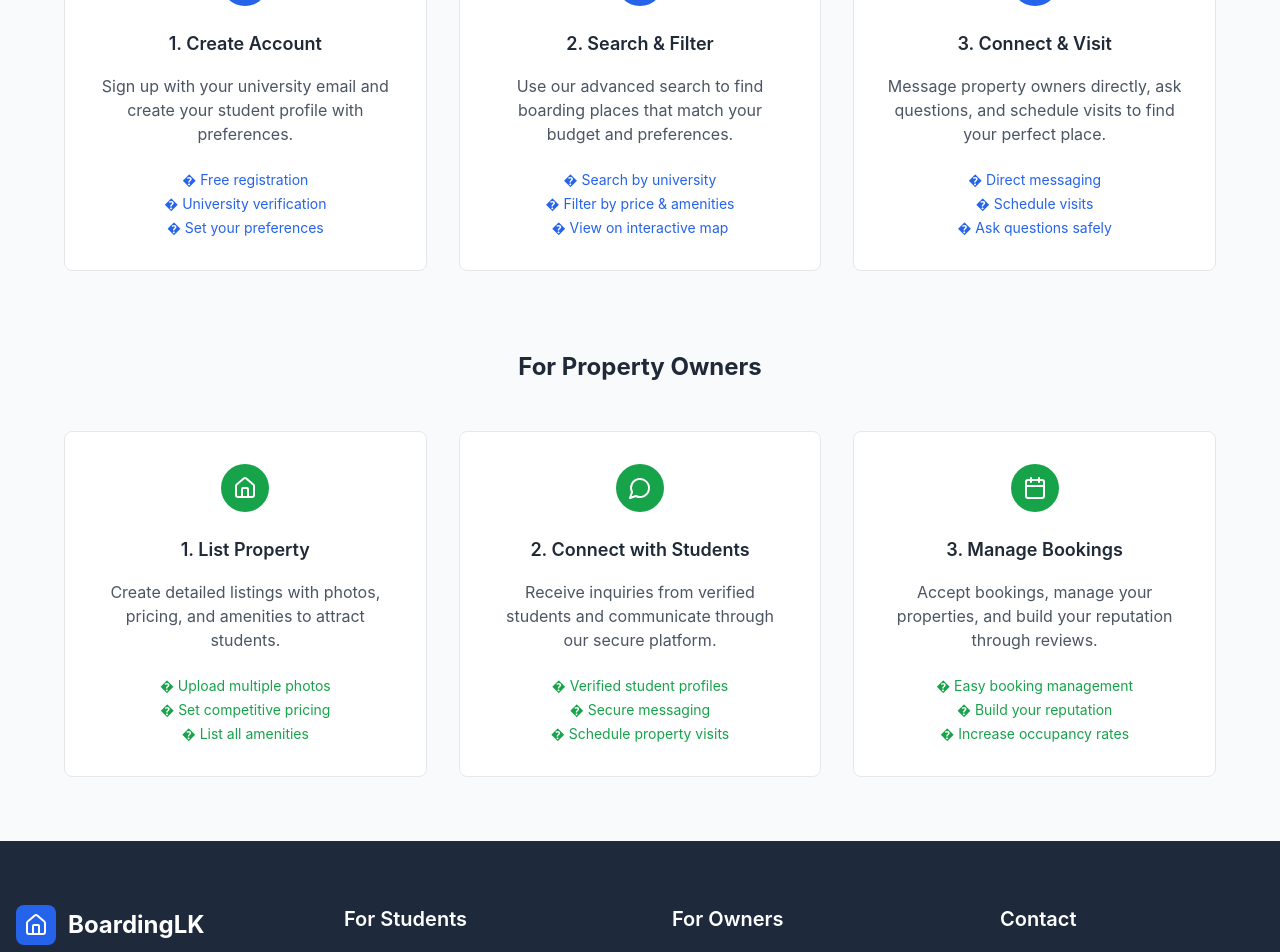
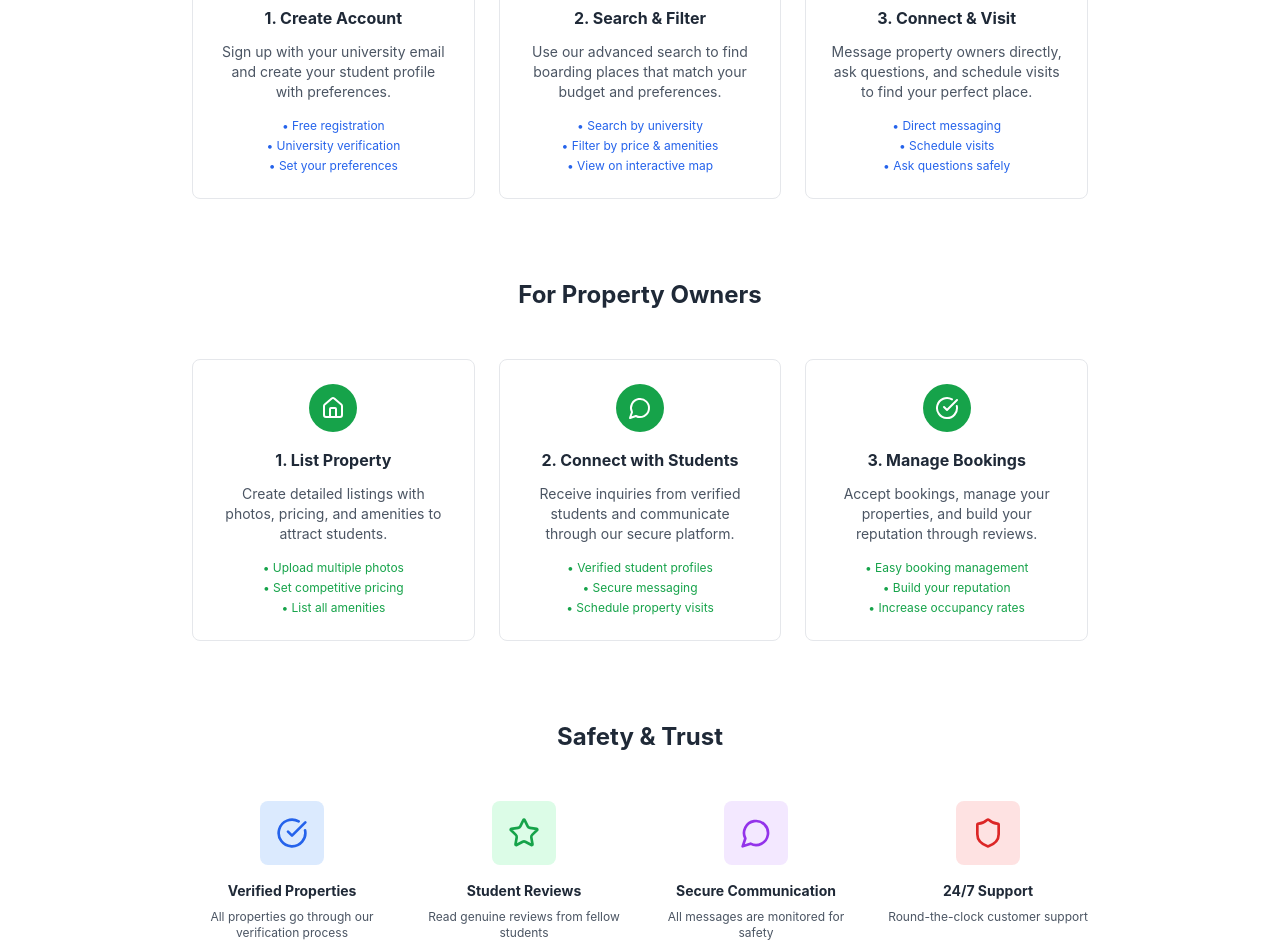
Before and after one commit to Thilan071/bodima, a React (Create React App) app in the folder bodima/: page /how-it-works in a window 1280 px wide. Shown: the part 460-1412 px from the top of the page. Built offline with nearby package versions, Linux system fonts and the light colour scheme.

Commit message:
added the other part of how it works page

```diff
--- a/bodima/src/components/howItWorks/howItWorks.js
+++ b/bodima/src/components/howItWorks/howItWorks.js
@@ -1,6 +1,5 @@
-// filepath: e:\Bodima web\bodima\src\components\howItWorks\howItWorks.js
 import React from 'react';
-import { UserPlus, Search, MessageCircle, Home, Calendar } from 'lucide-react';
+import { UserPlus, Search, MessageCircle, Home, CheckCircle, Star, Shield, Clock } from 'lucide-react';
 import TopNavigation from '../topNavigation/topNavigation';
 import Footer from '../footer/footer';
 
@@ -8,14 +7,15 @@ export default function HowItWorksComponent() {
   return (
     <div className="min-h-screen bg-white">
       <TopNavigation />
-      <div className="bg-gray-50 py-16 px-4">
-        <div className="max-w-6xl mx-auto">
+      {/* Main Content */}
+      <div className="py-16 px-4">
+        <div className="max-w-4xl mx-auto">
           {/* Header */}
           <div className="text-center mb-16">
             <h1 className="text-4xl font-bold text-blue-600 mb-4">
               How BoardingLK Works
             </h1>
-            <p className="text-lg text-gray-600 max-w-2xl mx-auto">
+            <p className="text-base text-gray-600 max-w-lg mx-auto">
               Finding safe and affordable boarding has never been easier. Follow these simple steps
               to find your perfect accommodation.
             </p>
@@ -27,129 +27,209 @@ export default function HowItWorksComponent() {
               For Students
             </h2>
 
-            <div className="grid grid-cols-1 md:grid-cols-3 gap-8">
+            <div className="grid grid-cols-1 md:grid-cols-3 gap-6">
               {/* Step 1: Create Account */}
-              <div className="bg-white rounded-lg border border-gray-200 p-8 text-center">
-                <div className="bg-blue-600 rounded-full w-12 h-12 flex items-center justify-center mx-auto mb-6">
+              <div className="bg-white rounded-lg border border-gray-200 p-6 text-center">
+                <div className="bg-blue-600 rounded-full w-12 h-12 flex items-center justify-center mx-auto mb-4">
                   <UserPlus className="w-6 h-6 text-white" />
                 </div>
-                <h3 className="text-lg font-semibold text-gray-800 mb-4">
+                <h3 className="text-base font-bold text-gray-800 mb-3">
                   1. Create Account
                 </h3>
-                <p className="text-gray-600 mb-6">
+                <p className="text-sm text-gray-600 mb-4">
                   Sign up with your university email and create your
                   student profile with preferences.
                 </p>
-                <div className="text-sm text-blue-600 space-y-1">
-                  <div>� Free registration</div>
-                  <div>� University verification</div>
-                  <div>� Set your preferences</div>
+                <div className="text-xs text-blue-600 space-y-1">
+                  <div>• Free registration</div>
+                  <div>• University verification</div>
+                  <div>• Set your preferences</div>
                 </div>
               </div>
 
               {/* Step 2: Search & Filter */}
-              <div className="bg-white rounded-lg border border-gray-200 p-8 text-center">
-                <div className="bg-blue-600 rounded-full w-12 h-12 flex items-center justify-center mx-auto mb-6">
+              <div className="bg-white rounded-lg border border-gray-200 p-6 text-center">
+                <div className="bg-blue-600 rounded-full w-12 h-12 flex items-center justify-center mx-auto mb-4">
                   <Search className="w-6 h-6 text-white" />
                 </div>
-                <h3 className="text-lg font-semibold text-gray-800 mb-4">
+                <h3 className="text-base font-bold text-gray-800 mb-3">
                   2. Search & Filter
                 </h3>
-                <p className="text-gray-600 mb-6">
+                <p className="text-sm text-gray-600 mb-4">
                   Use our advanced search to find boarding places
                   that match your budget and preferences.
                 </p>
-                <div className="text-sm text-blue-600 space-y-1">
-                  <div>� Search by university</div>
-                  <div>� Filter by price & amenities</div>
-                  <div>� View on interactive map</div>
+                <div className="text-xs text-blue-600 space-y-1">
+                  <div>• Search by university</div>
+                  <div>• Filter by price & amenities</div>
+                  <div>• View on interactive map</div>
                 </div>
               </div>
 
               {/* Step 3: Connect & Visit */}
-              <div className="bg-white rounded-lg border border-gray-200 p-8 text-center">
-                <div className="bg-blue-600 rounded-full w-12 h-12 flex items-center justify-center mx-auto mb-6">
+              <div className="bg-white rounded-lg border border-gray-200 p-6 text-center">
+                <div className="bg-blue-600 rounded-full w-12 h-12 flex items-center justify-center mx-auto mb-4">
                   <MessageCircle className="w-6 h-6 text-white" />
                 </div>
-                <h3 className="text-lg font-semibold text-gray-800 mb-4">
+                <h3 className="text-base font-bold text-gray-800 mb-3">
                   3. Connect & Visit
                 </h3>
-                <p className="text-gray-600 mb-6">
+                <p className="text-sm text-gray-600 mb-4">
                   Message property owners directly, ask questions,
                   and schedule visits to find your perfect place.
                 </p>
-                <div className="text-sm text-blue-600 space-y-1">
-                  <div>� Direct messaging</div>
-                  <div>� Schedule visits</div>
-                  <div>� Ask questions safely</div>
+                <div className="text-xs text-blue-600 space-y-1">
+                  <div>• Direct messaging</div>
+                  <div>• Schedule visits</div>
+                  <div>• Ask questions safely</div>
                 </div>
               </div>
             </div>
           </div>
 
           {/* For Property Owners Section */}
-          <div>
+          <div className="mb-20">
             <h2 className="text-2xl font-bold text-gray-800 text-center mb-12">
               For Property Owners
             </h2>
 
-            <div className="grid grid-cols-1 md:grid-cols-3 gap-8">
+            <div className="grid grid-cols-1 md:grid-cols-3 gap-6">
               {/* Step 1: List Property */}
-              <div className="bg-white rounded-lg border border-gray-200 p-8 text-center">
-                <div className="bg-green-600 rounded-full w-12 h-12 flex items-center justify-center mx-auto mb-6">
+              <div className="bg-white rounded-lg border border-gray-200 p-6 text-center">
+                <div className="bg-green-600 rounded-full w-12 h-12 flex items-center justify-center mx-auto mb-4">
                   <Home className="w-6 h-6 text-white" />
                 </div>
-                <h3 className="text-lg font-semibold text-gray-800 mb-4">
+                <h3 className="text-base font-bold text-gray-800 mb-3">
                   1. List Property
                 </h3>
-                <p className="text-gray-600 mb-6">
+                <p className="text-sm text-gray-600 mb-4">
                   Create detailed listings with photos, pricing, and
                   amenities to attract students.
                 </p>
-                <div className="text-sm text-green-600 space-y-1">
-                  <div>� Upload multiple photos</div>
-                  <div>� Set competitive pricing</div>
-                  <div>� List all amenities</div>
+                <div className="text-xs text-green-600 space-y-1">
+                  <div>• Upload multiple photos</div>
+                  <div>• Set competitive pricing</div>
+                  <div>• List all amenities</div>
                 </div>
               </div>
 
               {/* Step 2: Connect with Students */}
-              <div className="bg-white rounded-lg border border-gray-200 p-8 text-center">
-                <div className="bg-green-600 rounded-full w-12 h-12 flex items-center justify-center mx-auto mb-6">
+              <div className="bg-white rounded-lg border border-gray-200 p-6 text-center">
+                <div className="bg-green-600 rounded-full w-12 h-12 flex items-center justify-center mx-auto mb-4">
                   <MessageCircle className="w-6 h-6 text-white" />
                 </div>
-                <h3 className="text-lg font-semibold text-gray-800 mb-4">
+                <h3 className="text-base font-bold text-gray-800 mb-3">
                   2. Connect with Students
                 </h3>
-                <p className="text-gray-600 mb-6">
+                <p className="text-sm text-gray-600 mb-4">
                   Receive inquiries from verified students and
                   communicate through our secure platform.
                 </p>
-                <div className="text-sm text-green-600 space-y-1">
-                  <div>� Verified student profiles</div>
-                  <div>� Secure messaging</div>
-                  <div>� Schedule property visits</div>
+                <div className="text-xs text-green-600 space-y-1">
+                  <div>• Verified student profiles</div>
+                  <div>• Secure messaging</div>
+                  <div>• Schedule property visits</div>
                 </div>
               </div>
 
               {/* Step 3: Manage Bookings */}
-              <div className="bg-white rounded-lg border border-gray-200 p-8 text-center">
-                <div className="bg-green-600 rounded-full w-12 h-12 flex items-center justify-center mx-auto mb-6">
-                  <Calendar className="w-6 h-6 text-white" />
+              <div className="bg-white rounded-lg border border-gray-200 p-6 text-center">
+                <div className="bg-green-600 rounded-full w-12 h-12 flex items-center justify-center mx-auto mb-4">
+                  <CheckCircle className="w-6 h-6 text-white" />
                 </div>
-                <h3 className="text-lg font-semibold text-gray-800 mb-4">
+                <h3 className="text-base font-bold text-gray-800 mb-3">
                   3. Manage Bookings
                 </h3>
-                <p className="text-gray-600 mb-6">
+                <p className="text-sm text-gray-600 mb-4">
                   Accept bookings, manage your properties, and
                   build your reputation through reviews.
                 </p>
-                <div className="text-sm text-green-600 space-y-1">
-                  <div>� Easy booking management</div>
-                  <div>� Build your reputation</div>
-                  <div>� Increase occupancy rates</div>
+                <div className="text-xs text-green-600 space-y-1">
+                  <div>• Easy booking management</div>
+                  <div>• Build your reputation</div>
+                  <div>• Increase occupancy rates</div>
                 </div>
               </div>
+            </div>
+          </div>
+
+          {/* Safety & Trust Section */}
+          <div className="mb-16">
+            <h2 className="text-2xl font-bold text-gray-800 text-center mb-12">
+              Safety & Trust
+            </h2>
+
+            <div className="grid grid-cols-1 md:grid-cols-4 gap-8">
+              {/* Verified Properties */}
+              <div className="text-center">
+                <div className="bg-blue-100 rounded-lg w-16 h-16 flex items-center justify-center mx-auto mb-4">
+                  <CheckCircle className="w-8 h-8 text-blue-600" />
+                </div>
+                <h3 className="text-sm font-bold text-gray-800 mb-2">
+                  Verified Properties
+                </h3>
+                <p className="text-xs text-gray-600">
+                  All properties go through our verification
+                  process
+                </p>
+              </div>
+
+              {/* Student Reviews */}
+              <div className="text-center">
+                <div className="bg-green-100 rounded-lg w-16 h-16 flex items-center justify-center mx-auto mb-4">
+                  <Star className="w-8 h-8 text-green-600" />
+                </div>
+                <h3 className="text-sm font-bold text-gray-800 mb-2">
+                  Student Reviews
+                </h3>
+                <p className="text-xs text-gray-600">
+                  Read genuine reviews from fellow students
+                </p>
+              </div>
+
+              {/* Secure Communication */}
+              <div className="text-center">
+                <div className="bg-purple-100 rounded-lg w-16 h-16 flex items-center justify-center mx-auto mb-4">
+                  <MessageCircle className="w-8 h-8 text-purple-600" />
+                </div>
+                <h3 className="text-sm font-bold text-gray-800 mb-2">
+                  Secure Communication
+                </h3>
+                <p className="text-xs text-gray-600">
+                  All messages are monitored for safety
+                </p>
+              </div>
+
+              {/* 24/7 Support */}
+              <div className="text-center">
+                <div className="bg-red-100 rounded-lg w-16 h-16 flex items-center justify-center mx-auto mb-4">
+                  <Shield className="w-8 h-8 text-red-600" />
+                </div>
+                <h3 className="text-sm font-bold text-gray-800 mb-2">
+                  24/7 Support
+                </h3>
+                <p className="text-xs text-gray-600">
+                  Round-the-clock customer support
+                </p>
+              </div>
+            </div>
+          </div>
+
+          {/* CTA Section */}
+          <div className="bg-gradient-to-r from-purple-600 via-blue-600 to-cyan-400 rounded-2xl p-12 text-center text-white">
+            <h2 className="text-3xl font-bold mb-4">
+              Ready to Get Started?
+            </h2>
+            <p className="text-base mb-8 opacity-90">
+              Join thousands of students who have found their perfect boarding through BoardingLK
+            </p>
+            <div className="flex flex-col sm:flex-row gap-4 justify-center">
+              <button className="bg-white text-gray-800 px-6 py-2 rounded-lg font-medium hover:bg-gray-100 transition-colors">
+                Sign Up as Student
+              </button>
+              <button className="bg-transparent border border-white text-white px-6 py-2 rounded-lg font-medium hover:bg-white hover:text-gray-800 transition-colors">
+                List Your Property
+              </button>
             </div>
           </div>
         </div>
```
